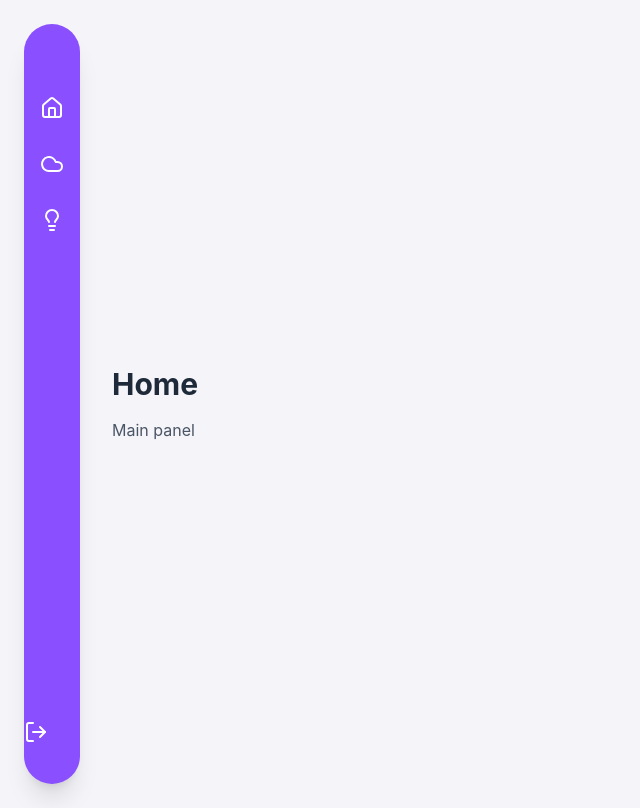
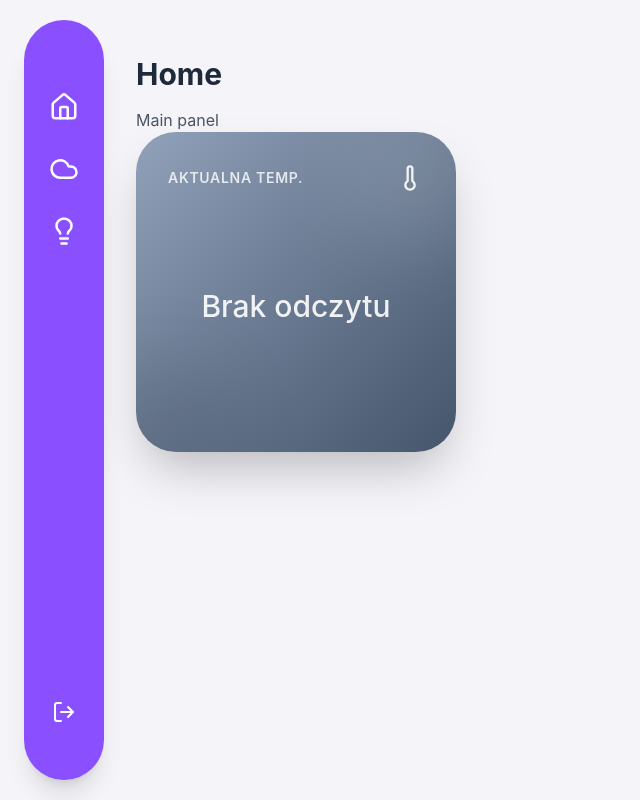
Before and after one commit to Beyshin/Perun, a React (Vite) app in the folder frontend/: page / in a window 1280 px wide. Shown: the whole page, without its empty margins (0-640 px from the left). Built offline with nearby package versions, Linux system fonts and the light colour scheme.

Commit message:
minor changes, added current temperature component

```diff
--- /dev/null
+++ b/frontend/src/components/CurrentTemperature.jsx
@@ -0,0 +1,59 @@
+import { useEffect, useState } from "react";
+import { Thermometer, ThermometerSnowflake, ThermometerSun } from "lucide-react";
+
+export default function CurrentTemperature() {
+    const [currentTemperature, setCurrentTemperature] = useState(null);
+    const [theme, setTheme] = useState({
+        bg: "from-gray-400 to-gray-600",
+        icon: Thermometer
+    });
+
+    useEffect(() => {
+        if (currentTemperature === null || currentTemperature === "") {
+            setTheme({ bg: "from-slate-400 to-slate-600", icon: Thermometer });
+        } else if (currentTemperature >= 30) {
+            setTheme({ bg: "from-rose-500 to-red-600", icon: ThermometerSun });
+        } else if (currentTemperature < 30 && currentTemperature >= 20) {
+            setTheme({ bg: "from-orange-400 to-amber-500", icon: ThermometerSun });
+        } else if (currentTemperature >= 10 && currentTemperature < 20) {
+            setTheme({ bg: "from-emerald-400 to-teal-500", icon: Thermometer });
+        } else {
+            setTheme({ bg: "from-cyan-500 to-blue-600", icon: ThermometerSnowflake });
+        }
+    }, [currentTemperature]);
+
+    const Icon = theme.icon;
+
+    return (
+        <div className={`relative flex flex-col justify-between w-80 h-80 p-8 rounded-[40px] shadow-2xl transition-all duration-700 bg-gradient-to-br ${theme.bg} text-white overflow-hidden`}>
+
+            <div className="absolute -top-10 -right-10 w-40 h-40 bg-white/10 rounded-full blur-2xl"></div>
+            <div className="absolute -bottom-10 -left-10 w-32 h-32 bg-black/10 rounded-full blur-2xl"></div>
+
+            <div className="flex justify-between items-center relative z-10">
+                <span className="font-semibold tracking-wider uppercase text-sm text-white/80">
+                    Aktualna Temp.
+                </span>
+                <Icon size={28} className="text-white/90" />
+            </div>
+
+            <div className="flex justify-center items-center flex-1 relative z-10">
+                {currentTemperature === null || currentTemperature === "" ? (
+                    <div className="text-3xl font-medium text-white/90">
+                        Brak odczytu
+                    </div>
+                ) : (
+                    <div className="flex items-start">
+                        <span className="text-7xl font-bold tracking-tighter">
+                            {currentTemperature}
+                        </span>
+                        <span className="text-3xl font-medium mt-2 ml-1 opacity-80">
+                            °C
+                        </span>
+                    </div>
+                )}
+            </div>
+
+        </div>
+    );
+}
--- a/frontend/src/components/LogTable.jsx
+++ b/frontend/src/components/LogTable.jsx
@@ -14,7 +14,6 @@ export default function LogTable({ columns, data }) {
         <div className="bg-white rounded-2xl shadow-lg border border-gray-100 overflow-hidden flex flex-col">
             <div className="max-h-80 overflow-y-auto w-full">
                 <table className="min-w-full text-left text-sm whitespace-nowrap">
-
                     <thead className="uppercase tracking-wider border-b-2 border-gray-100 bg-gray-50 sticky top-0 z-10">
                     <tr>
                         {columns.map((col, index) => (
--- a/frontend/src/components/Sidebar.jsx
+++ b/frontend/src/components/Sidebar.jsx
@@ -13,7 +13,7 @@ export default function Sidebar() {
 
 
     return (
-        <nav className="w-14 h-[95vh] bg-[#8A4FFF] rounded-[40px] flex flex-col py-10 justify-between shadow-xl">
+        <nav className="w-20 h-[95vh] bg-[#8A4FFF] rounded-[40px] flex flex-col py-10 justify-between shadow-xl">
             <ul className="w-full flex flex-col justify-center relative mt-4">
                 {pagesList.map((page, index) => {
                     const Icon = page.icon;
@@ -21,7 +21,7 @@ export default function Sidebar() {
                         <li className="flex justify-center items-center py-4 cursor-pointer" key={index} onClick={() => setPageIndex(index)}>
                             <div>
                                 <Link to={page.path}>
-                                    <Icon size={24} color="white"/>
+                                    <Icon className="hover:scale-120 transition-all duration-200" size={30} color="white"/>
                                 </Link>
                             </div>
                         </li>
@@ -29,8 +29,8 @@ export default function Sidebar() {
                 })}
             </ul>
 
-            <div className="flex flex-col justify-center relative mt-4">
-                <LogOut size={24} color="white"/>
+            <div className="flex justify-center items-center py-4 cursor-pointer">
+                <LogOut className="hover:scale-120 duration-120 transition-all" size={24} color="white"/>
             </div>
         </nav>
     )
--- a/frontend/src/pages/Home.jsx
+++ b/frontend/src/pages/Home.jsx
@@ -1,9 +1,11 @@
+import CurrentTemperature from "../components/CurrentTemperature.jsx";
 
 export default function Home() {
     return (
         <div className="flex-1">
             <h1 className="text-3xl font-bold text-gray-800">Home</h1>
             <p className="mt-4 text-gray-600">Main panel</p>
+            <CurrentTemperature></CurrentTemperature>
         </div>
     )
 }
--- a/frontend/src/pages/Layout.jsx
+++ b/frontend/src/pages/Layout.jsx
@@ -4,9 +4,9 @@ import Sidebar from "../components/Sidebar";
 
 export default function Layout() {
     return (
-        <div className="min-h-screen bg-[#F4F4F9] flex items-center p-6 font-sans">
+        <div className="h-screen bg-[#F4F4F9] flex items-center p-6 font-sans">
             <Sidebar/>
-            <main className="flex-1 flex flex-col overflow-y-auto p-8">
+            <main className="flex-1 flex flex-col h-full overflow-y-auto p-8">
                 <Outlet/>
             </main>
         </div>
--- a/frontend/src/pages/Weather.jsx
+++ b/frontend/src/pages/Weather.jsx
@@ -91,8 +91,7 @@ export default function Weather() {
         <div className="flex-1">
             <h1 className="text-3xl font-bold text-gray-800">Stacja pogodowa</h1>
             <p className="mt-4 text-gray-600">Panel pogodowy</p>
-            <LogTable data={readings} columns={tableCols} />
-            <div className="flex flex-wrap flex-row w-full">
+            <div className="flex flex-wrap flex-row w-full p-10">
                 {temperatureData.datasets && temperatureData.datasets.length > 0 && (
                     <Graph type="line" data={temperatureData} options={options} />
                 )}
@@ -101,6 +100,7 @@ export default function Weather() {
                     <Graph type="line" data={humidityData} options={options} />
                 )}
             </div>
+            <LogTable data={readings} columns={tableCols} />
         </div>
     )
 }
```
